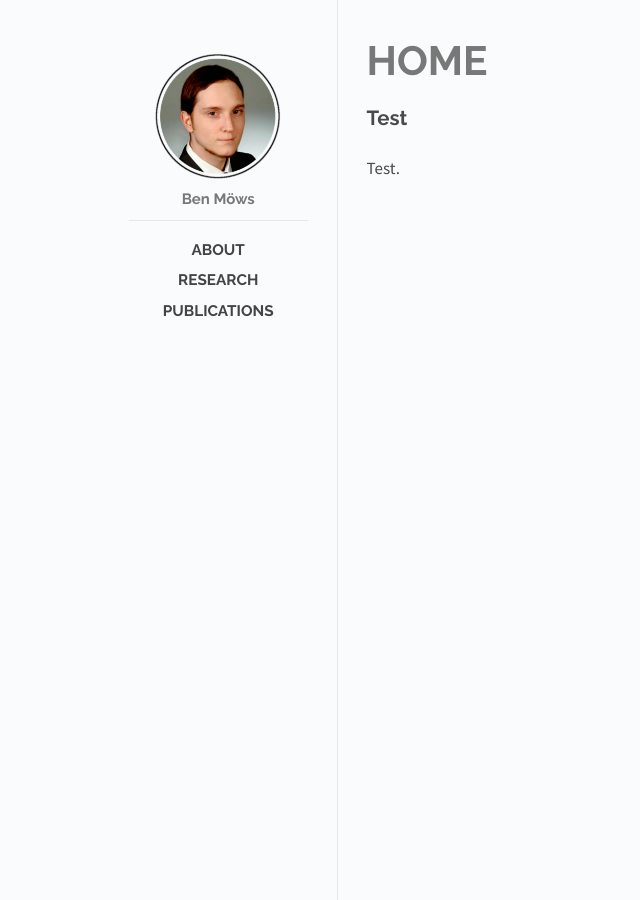
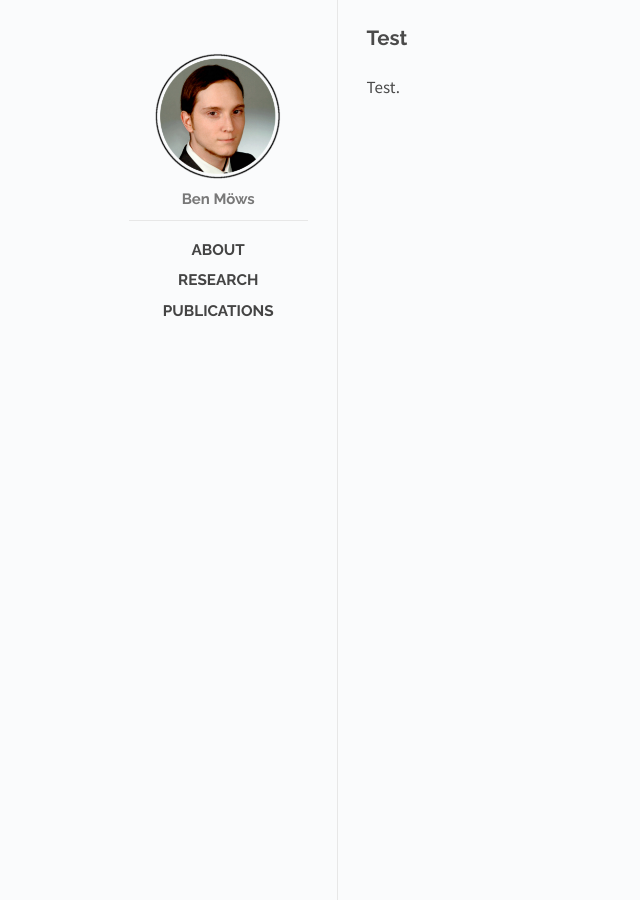
Before and after one commit to moews/moews.github.io, a Jekyll site: the page built from index.html, in a window 1280 px wide. Shown: the whole page, without its empty margins (21-661 px from the left). Built offline with Jekyll 4.4.1, drawn with Linux system fonts in a browser that asks for light colours.

Commit message:
Update post.html

```diff
--- a/_includes/post.html
+++ b/_includes/post.html
@@ -2,23 +2,14 @@
   <div id="sidebar-button">
     <img src="/images/sidebar-button.png">
   </div>
-  <div id="post-info">
-    <!--<div id="cover-photo-container">
-      <img id="cover-photo" src="/images/{{ page.cover }}">
-    </div>-->
-    <div id="info-container">
-      <h1 id="title">{{ page.title }}</h1>
-      <!--<span id="date">{{ page.date | date_to_string }}</span>-->
+  {% unless page.categories contains 'home' %}
+    <div id="post-info">
+      <div id="info-container">
+        <h1 id="title">{{ page.title }}</h1>
+      </div>
     </div>
-  </div>
-
+  {% endunless %}
   <div class="post">
     {{ content }}
   </div>
-  <!--<div class="colophon">
-    <p>
-      <span id="pub-date">Published on {{ page.date | date_to_string }}</span> <span class="separator">&bull;</span>
-      <span id="social">Find me on <a href="">Twitter</a>!</span>
-    </p>
-  </div>-->
 </div>
```
